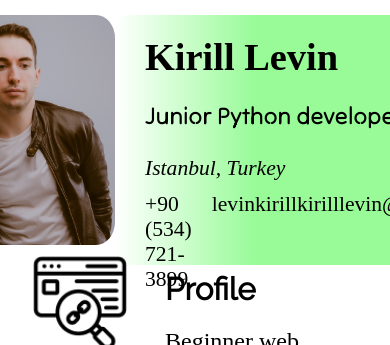
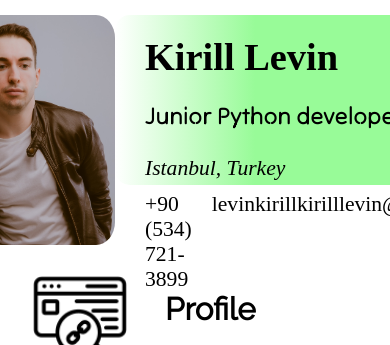
Before and after one commit to RogerRabbit32/HTML_CSS_Resume, a plain HTML site: page index.html in a window 390 px wide. Shown: the top 345 px of the page. Drawn offline with Linux system fonts and the light colour scheme.

Commit message:
Adjust top height

```diff
--- a/styles.css
+++ b/styles.css
@@ -248,7 +248,7 @@ a:hover {
         width: 100%;
         max-width: 100%;
         margin: 15px 0;
-        max-height: 210px;
+        max-height: 230px;
     }
 
     #photo {
@@ -259,7 +259,7 @@ a:hover {
     #main-info {
         width: 100%;
         padding: 10px;
-        height: 230px;
+        /*height: 230px;*/
     }
 
     #grid-container {
```
